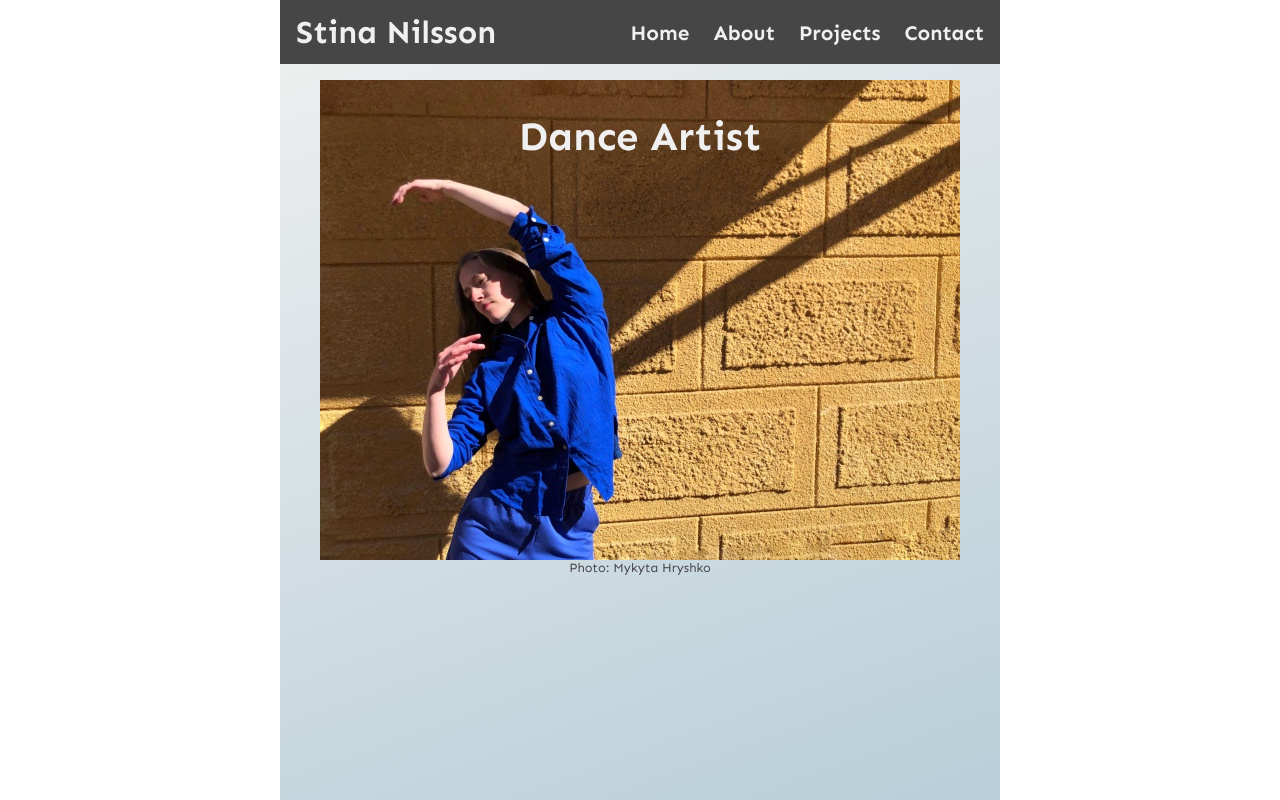
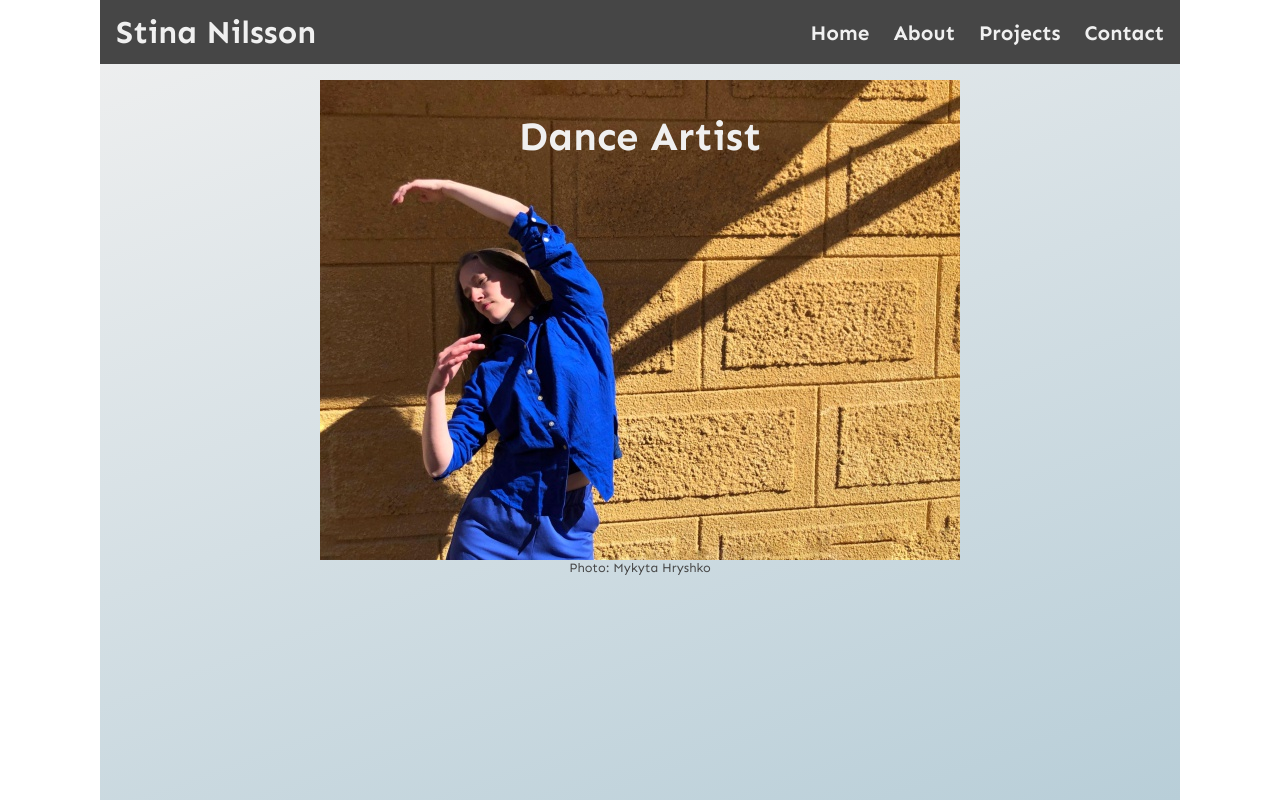
Before and after one commit to codeballet/stina-project, a React (Vite) app: page / in a window 1280 px wide. Built offline with nearby package versions, Linux system fonts and the light colour scheme.

Commit message:
feat: increase max width of content

```diff
--- a/src/css/header.css
+++ b/src/css/header.css
@@ -9,7 +9,8 @@
     position: fixed;
     z-index: 1;
     width: 100%;
-    max-width: 720px;
+    /* max-width: 720px; */
+    max-width: 1080px;
 
     #header-title {
         width: max-content;
--- a/src/css/home.css
+++ b/src/css/home.css
@@ -64,7 +64,7 @@
     }
 }
 
-@media (min-width: 545px) {
+@media (min-width: 720px) {
     .home {
         .home-hero {
             .home-hero-img {
--- a/src/css/index.css
+++ b/src/css/index.css
@@ -57,7 +57,8 @@ body {
     #root {
         display: flex;
         width: 100vw;
-        max-width: 720px;
+        /* max-width: 720px; */
+        max-width: 1080px;
         background-image: linear-gradient(
             160deg,
             var(--color-background),
--- a/src/css/projects.css
+++ b/src/css/projects.css
@@ -27,6 +27,7 @@
                     flex-direction: column;
                     align-items: flex-start;
                     gap: 0.3rem;
+                    padding-right: 1rem;
                     padding-bottom: 0.5rem;
                 }
 
```
